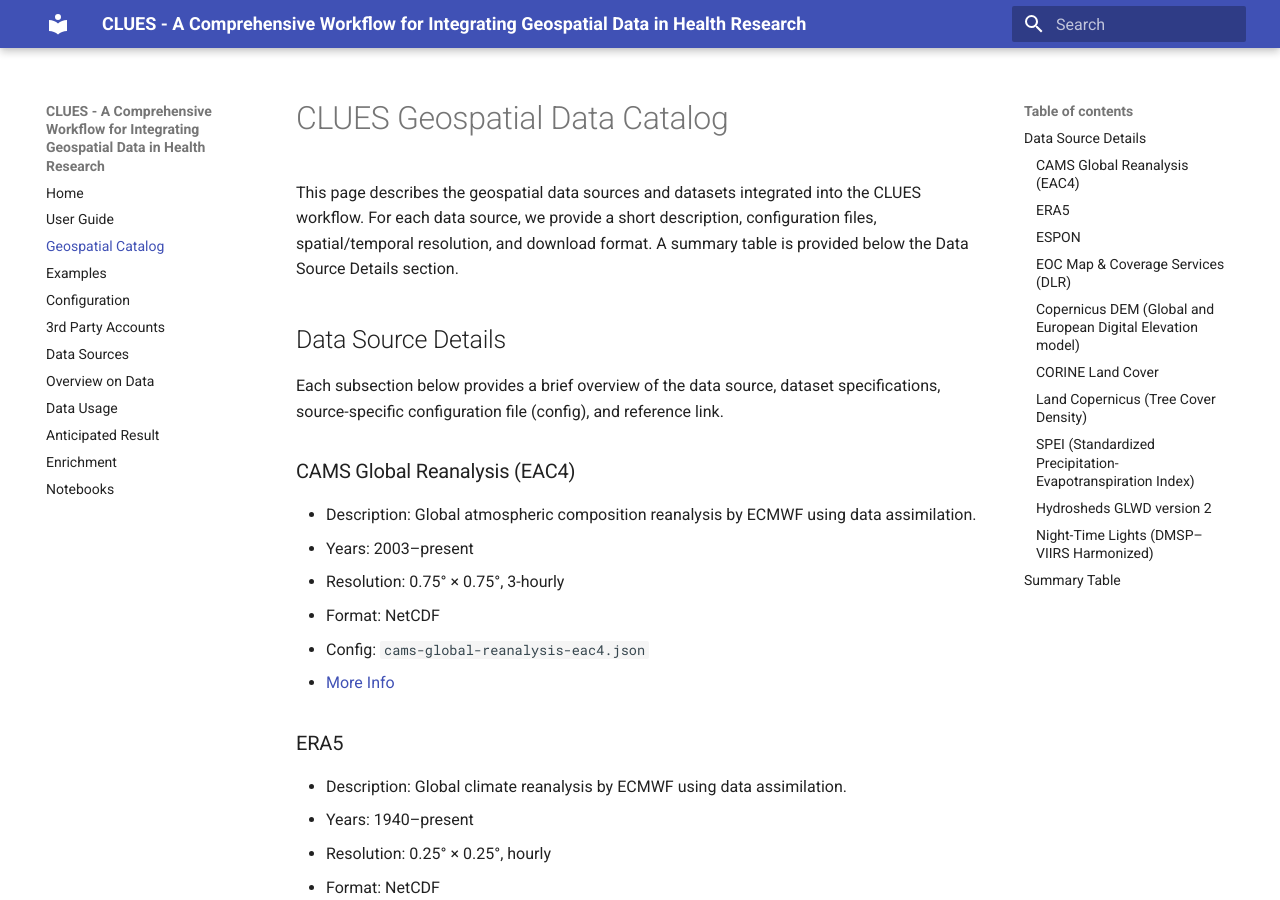
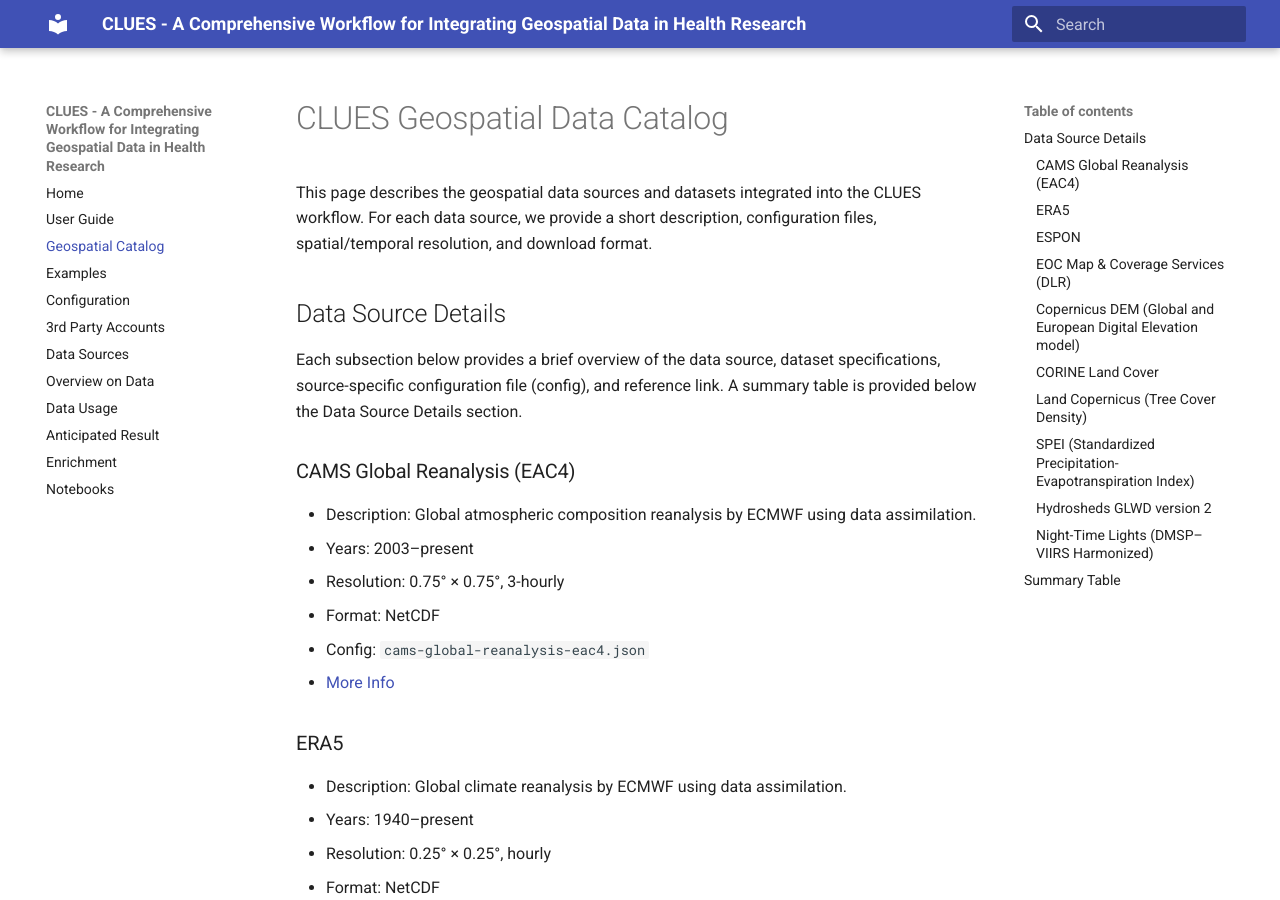
Before and after one commit to BIH-DMBS/CLUES, an MkDocs documentation site: the page built from docs/dataCatalog.md, in a window 1280 px wide and 900 px high. Built offline with MkDocs 1.6.1 and Material for MkDocs 9.7.7, drawn with Linux system fonts in a browser that asks for light colours.

```diff
--- a/docs/dataCatalog.md
+++ b/docs/dataCatalog.md
@@ -1,8 +1,8 @@
 # CLUES Geospatial Data Catalog
-This page describes the geospatial data sources and datasets integrated into the CLUES workflow. For each data source, we provide a short description, configuration files, spatial/temporal resolution, and download format. A summary table is provided below the Data Source Details section.
+This page describes the geospatial data sources and datasets integrated into the CLUES workflow. For each data source, we provide a short description, configuration files, spatial/temporal resolution, and download format.
 
 ## Data Source Details
-Each subsection below provides a brief overview of the data source, dataset specifications, source-specific configuration file (config), and reference link.
+Each subsection below provides a brief overview of the data source, dataset specifications, source-specific configuration file (config), and reference link. A summary table is provided below the Data Source Details section.
 
 ### CAMS Global Reanalysis (EAC4)
 - Description: Global atmospheric composition reanalysis by ECMWF using data assimilation.
```
